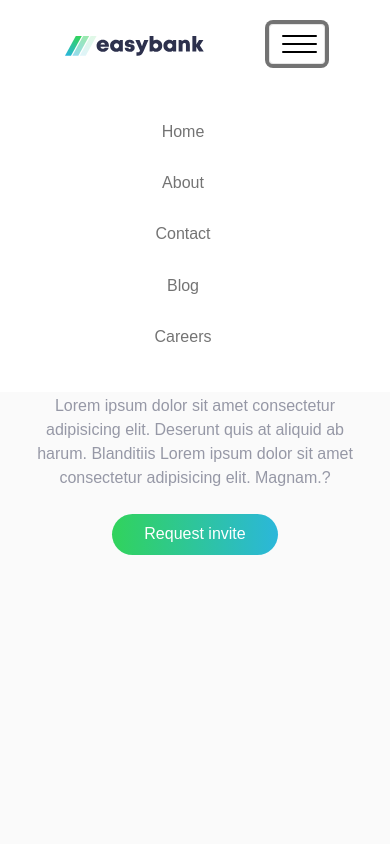
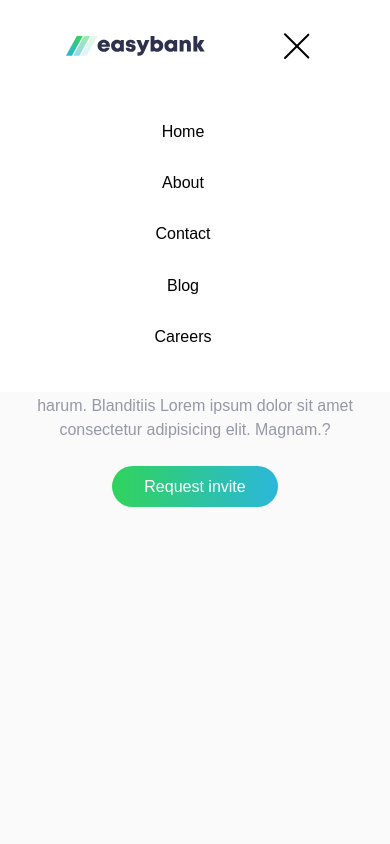
Before and after one commit to KerolsRefaat/Task-9, a website: page index.html in a window 390 px wide. Both pictures are taken after a click on the button "Toggle navigation". Shown: the top 844 px of the page. Drawn offline with nearby package versions, Linux system fonts and the light colour scheme.

Commit message:
final commit

```diff
--- a/app/src/scss/components/menu-icon.scss
+++ b/app/src/scss/components/menu-icon.scss
@@ -7,7 +7,7 @@
     display: block;
     margin: 6px 0;
     border-radius: 8px;
-    transition: .7 ease;
+    transition: .7 ease-in;
 }
 
 .navbar-light .navbar-toggler-icon.active-Icon .line2 {
--- a/app/src/scss/components/nav-anchors.scss
+++ b/app/src/scss/components/nav-anchors.scss
@@ -1,17 +1,41 @@
 @use "../globals";
+@use "../utilities";
 
 
 .navbar-expand-lg .navbar-nav .nav-link {
     padding-left: 0 !important;
     padding-right: 0 !important;
     padding-bottom: 1.2rem !important;
+    color: black !important;
+
+
 
 }
 
-.navbar-light .navbar-nav .nav-link:focus,
+.navbar-toggler {
+    box-shadow: none !important;
+    border: none !important;
+    outline: none !important;
+}
+
+
+
+
 .navbar-light .navbar-nav .nav-link:hover{
 
 border-bottom: 4px solid var(--color-hover);
 
 
+
+
 }
+
+.navbar-light .navbar-nav .nav-link{
+
+    @media all and (max-width:992px){
+        &:hover{
+            border-bottom: none;
+        }
+    }
+
+ }
--- a/app/src/scss/globals/layout.scss
+++ b/app/src/scss/globals/layout.scss
@@ -99,7 +99,7 @@ header .bgcontainer .row img {
         position: static;
         right: 0;
         top: 0;
-        width: 50%;
+        width: 40%;
     }
 }
 
--- a/app/src/scss/js/custom.js
+++ b/app/src/scss/js/custom.js
@@ -1,5 +1,3 @@
-$(document).ready(function(){
-    $('.navbar-toggler-icon').click(function(){
-        $('.navbar-toggler-icon span').toggleClass('.active-Icon');
-    })
-})
+$('.navbar-toggler').click(function(){
+    $('.navbar-toggler-icon').toggleClass('active-Icon');
+});
--- a/index.html
+++ b/index.html
@@ -29,19 +29,19 @@
                           <div class="collapse navbar-collapse justify-content-center" id="navbarNav">
                             <ul class="navbar-nav text-center text-lg-start mt-5 mt-lg-0">
                               <li class="nav-item">
-                                <a class="nav-link me-4" aria-current="page" href="#">Home</a>
+                                <a class="nav-link   me-4" href="#">Home</a>
                               </li>
                               <li class="nav-item">
-                                <a class="nav-link me-4" href="#">About</a>
+                                <a class="nav-link  me-4" href="#">About</a>
                               </li>
                               <li class="nav-item">
-                                <a class="nav-link me-4" href="#">Contact</a>
+                                <a class="nav-link  me-4" href="#">Contact</a>
                               </li>
                               <li class="nav-item">
-                                <a class="nav-link me-4" href="#">Blog</a>
+                                <a class="nav-link  me-4" href="#">Blog</a>
                               </li>
                               <li class="nav-item">
-                                <a class="nav-link me-4" href="#">Careers</a>
+                                <a class="nav-link  me-4" href="#">Careers</a>
                               </li>
 
 
```
Also changed, not shown: dist/custom.js, dist/style.css, 2 other files.
